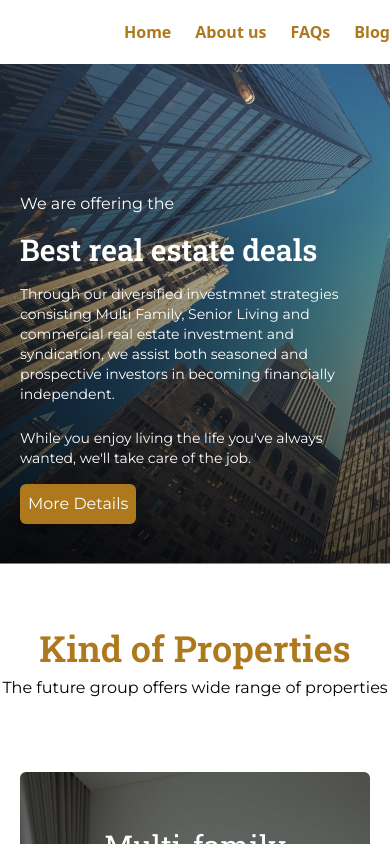
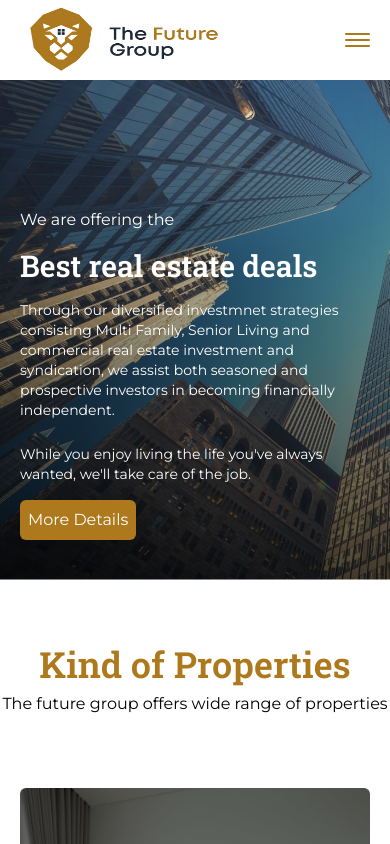
Before and after one commit to thefuturegroupinfo/future-group-main, a Next.js app: page / in a window 390 px wide. Shown: the top 844 px of the page. Built offline with nearby package versions, Linux system fonts and the light colour scheme.

Commit message:
added mobile header

```diff
--- a/components/Footer/Footer.js
+++ b/components/Footer/Footer.js
@@ -33,7 +33,7 @@ function Footer() {
       <div className='max-w-7xl mx-auto flex flex-col md:flex-row justify-between py-10 px-5'>
         <div>
           <Image
-            src='/static/images/logo.png'
+            src='/static/images/logo.jpg'
             alt='logo'
             height='62px'
             width='180px'
--- a/components/Header.js
+++ b/components/Header.js
@@ -1,14 +1,16 @@
 import Image from 'next/image';
 import Link from 'next/link';
-import React from 'react';
+import React, { useState } from 'react';
 
 function Header() {
+  const [menu, setMenu] = useState();
   return (
-    <div className='flex h-16 justify-between items-center'>
-      <div>
-        {/* <Image src='/static/images/logo.png' height='70px' width='200px' /> */}
+    <>
+      <div className='flex h-20 justify-between items-center md:mx-10 mx-5'>
+        <div className='relative h-20 w-52'>
+          <Image src='/static/images/logo.jpg' layout='fill' alt='Logo' />
         </div>
-      <div className='flex space-x-6 text-primary font-semibold'>
+        <div className=' space-x-6 text-primary font-semibold hidden md:flex'>
           <div>
             <Link href='/'>
               <a>Home</a>
@@ -30,7 +32,88 @@ function Header() {
             </Link>
           </div>
         </div>
+        <div
+          className='md:hidden  cursor-pointer text-primary space-y-1'
+          onClick={() => setMenu(!menu)}
+        >
+          <svg
+            width='25'
+            height='2'
+            viewBox='0 0 25 2'
+            fill='#AD791C'
+            xmlns='http://www.w3.org/2000/svg'
+          >
+            <line
+              x1='1'
+              y1='1'
+              x2='24'
+              y2='1'
+              stroke='#AD791C'
+              strokeWidth='2'
+              strokeLinecap='round'
+            />
+          </svg>
+          <svg
+            width='25'
+            height='2'
+            viewBox='0 0 25 2'
+            fill='#AD791C'
+            xmlns='http://www.w3.org/2000/svg'
+          >
+            <line
+              x1='1'
+              y1='1'
+              x2='24'
+              y2='1'
+              stroke='#AD791C'
+              strokeWidth='2'
+              strokeLinecap='round'
+            />
+          </svg>
+          <svg
+            width='25'
+            height='2'
+            viewBox='0 0 25 2'
+            fill='#AD791C'
+            xmlns='http://www.w3.org/2000/svg'
+          >
+            <line
+              x1='1'
+              y1='1'
+              x2='24'
+              y2='1'
+              stroke='#AD791C'
+              strokeWidth='2'
+              strokeLinecap='round'
+            />
+          </svg>
         </div>
+      </div>
+      {menu && (
+        <div className=' text-primary  absolute top-20 bg-white w-full space-y-5 px-10 py-5 z-20'>
+          <div onClick={() => setMenu(false)}>
+            <Link href='/'>
+              <a>Home</a>
+            </Link>
+          </div>
+          <div onClick={() => setMenu(false)}>
+            <Link href='/aboutus'>
+              <a>About us</a>
+            </Link>
+          </div>
+          <div onClick={() => setMenu(false)}>
+            <Link href='/faq'>
+              <a>FAQs</a>
+            </Link>
+          </div>
+          <div onClick={() => setMenu(false)}>
+            <Link href='/blog'>
+              <a>Blog</a>
+            </Link>
+          </div>
+        </div>
+      )}
+    </>
   );
 }
 
```
Also changed, not shown: public/static/images/logo.jpg. Lines whose indentation alone changed are shown as unchanged.
